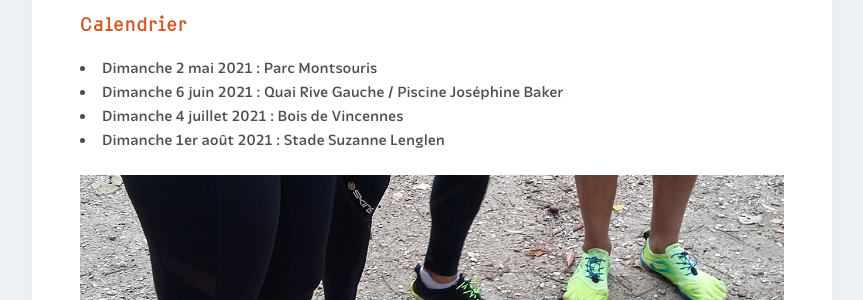
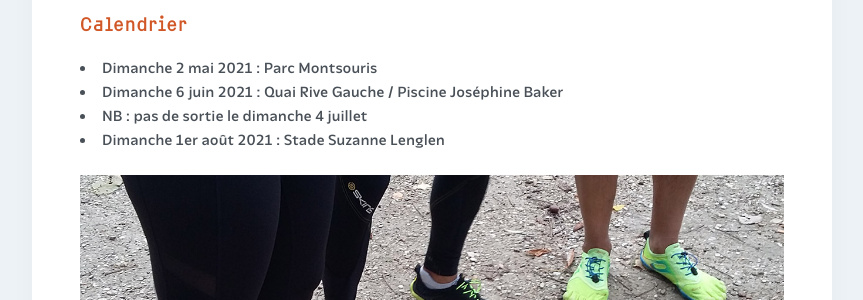
Before and after one commit to courirpaleo/courirpaleo.github.io, a Jekyll site: the page built from _pages-secondary/sorties.md, in a window 1280 px wide and 900 px high, scrolled down 877 px. Shown: the part 155-455 px from the top of the window, without its empty margins (208-1071 px from the left). Built offline with Jekyll 4.4.1, drawn with Linux system fonts in a browser that asks for light colours; some web fonts are replaced.

Commit message:
Update sorties.md

```diff
--- a/_pages-secondary/sorties.md
+++ b/_pages-secondary/sorties.md
@@ -19,7 +19,7 @@
 ### Calendrier
 - Dimanche 2 mai 2021&nbsp;: Parc Montsouris
 - Dimanche 6 juin 2021&nbsp;: Quai Rive Gauche / Piscine Joséphine Baker
-- Dimanche 4 juillet 2021&nbsp;: Bois de Vincennes
+- NB : pas de sortie le dimanche 4 juillet
 - Dimanche 1er août 2021&nbsp;: Stade Suzanne Lenglen
 
 ![Courir Paleo](/assets/images/CourirPaleo_atelier_Bois-de-Vincennes_2017_VFF2_1200px.jpg)
```
